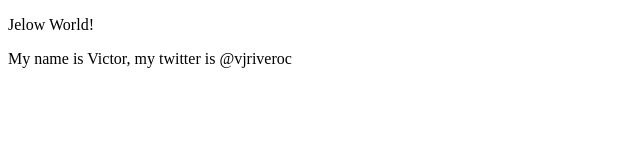
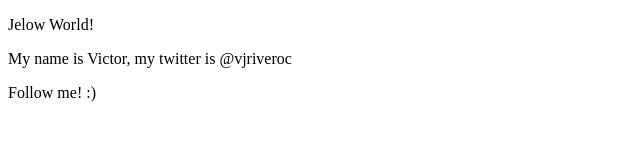
Before and after one commit to vjriveroc/ProyectoSecreto, a plain HTML site: page index.html in a window 1280 px wide. Shown: the whole page, without its empty margins (0-640 px from the left). Drawn offline with Linux system fonts and the light colour scheme.

Commit message:
cambios Follow

```diff
--- a/index.html
+++ b/index.html
@@ -9,6 +9,6 @@
 <body>
     <p>Jelow World!</p>
     <p>My name is Victor, my twitter is @vjriveroc</p>
-
+    <p>Follow me! :) </p>
 </body>
 </html>
```
Also changed, not shown: empty.css (added).
